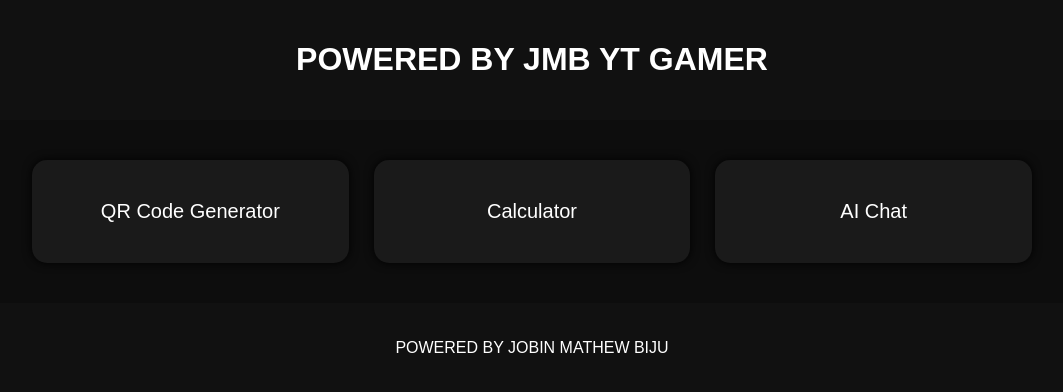
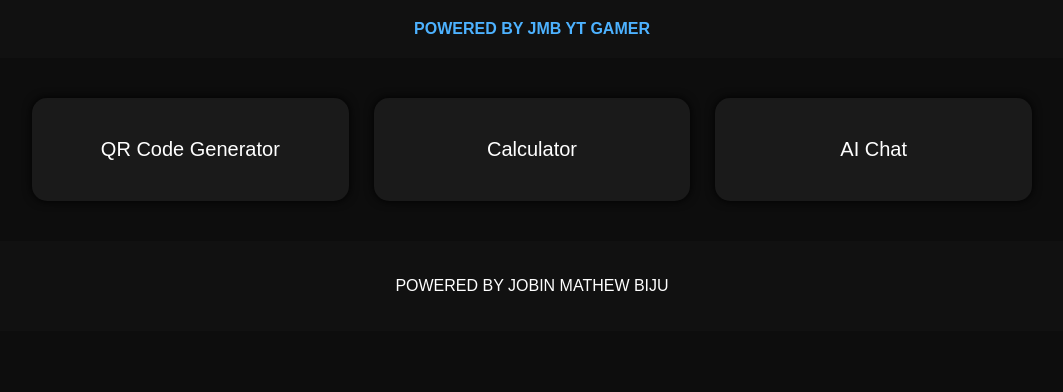
Before and after one commit to JMBYTGAMER/jmb-website, a plain HTML site: page index.html in a window 1280 px wide. Shown: the whole page, without its empty margins (108-1171 px from the left). Drawn offline with Linux system fonts and the light colour scheme.

Commit message:
Update index.html

```diff
--- a/index.html
+++ b/index.html
@@ -7,7 +7,11 @@
 <body>
 
 <header>
-  <h1>POWERED BY JMB YT GAMER</h1>
+<a href="https://youtube.com/@jobinmathewbiju?si=FB-AIyHWSIjemt9N"
+   target="_blank"
+   style="color: #4db2ff; text-decoration: none; font-weight: bold;">
+   POWERED BY JMB YT GAMER
+</a>
 </header>
 
 <div class="tool-grid">
```
